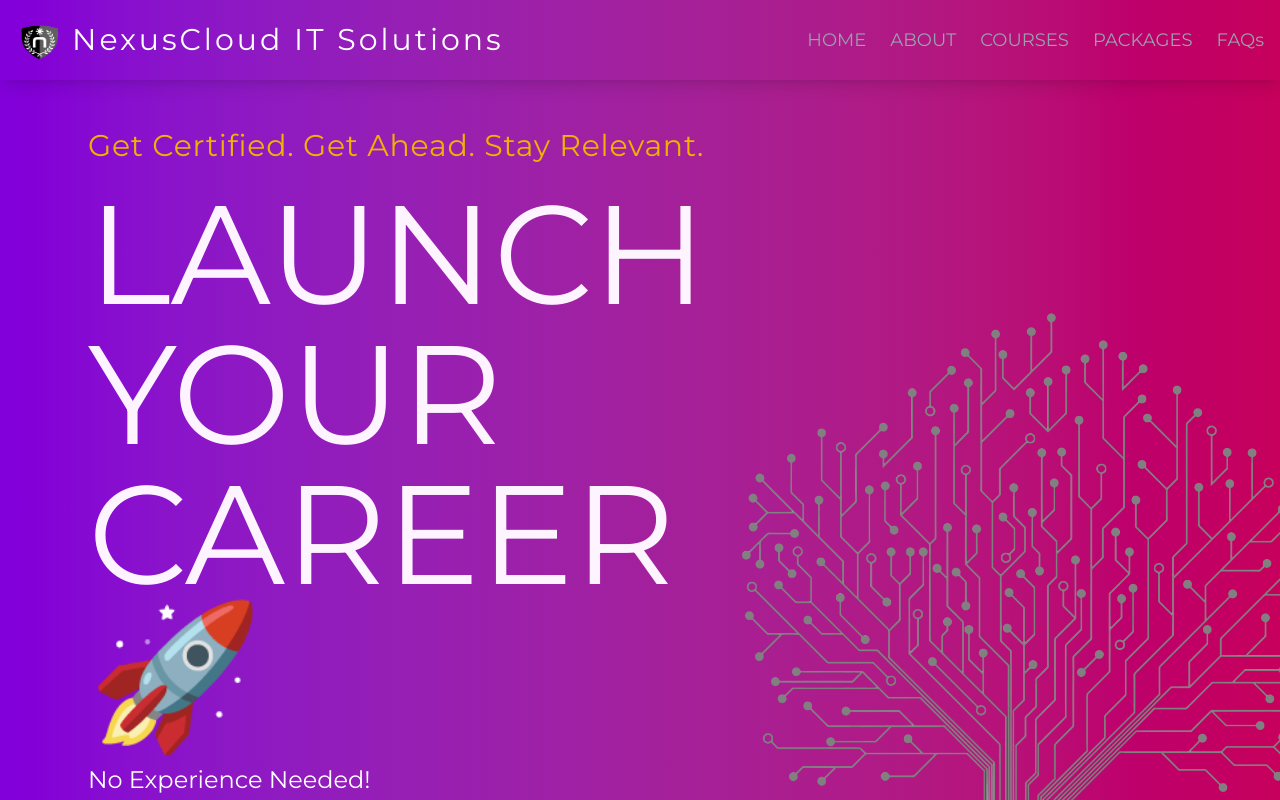
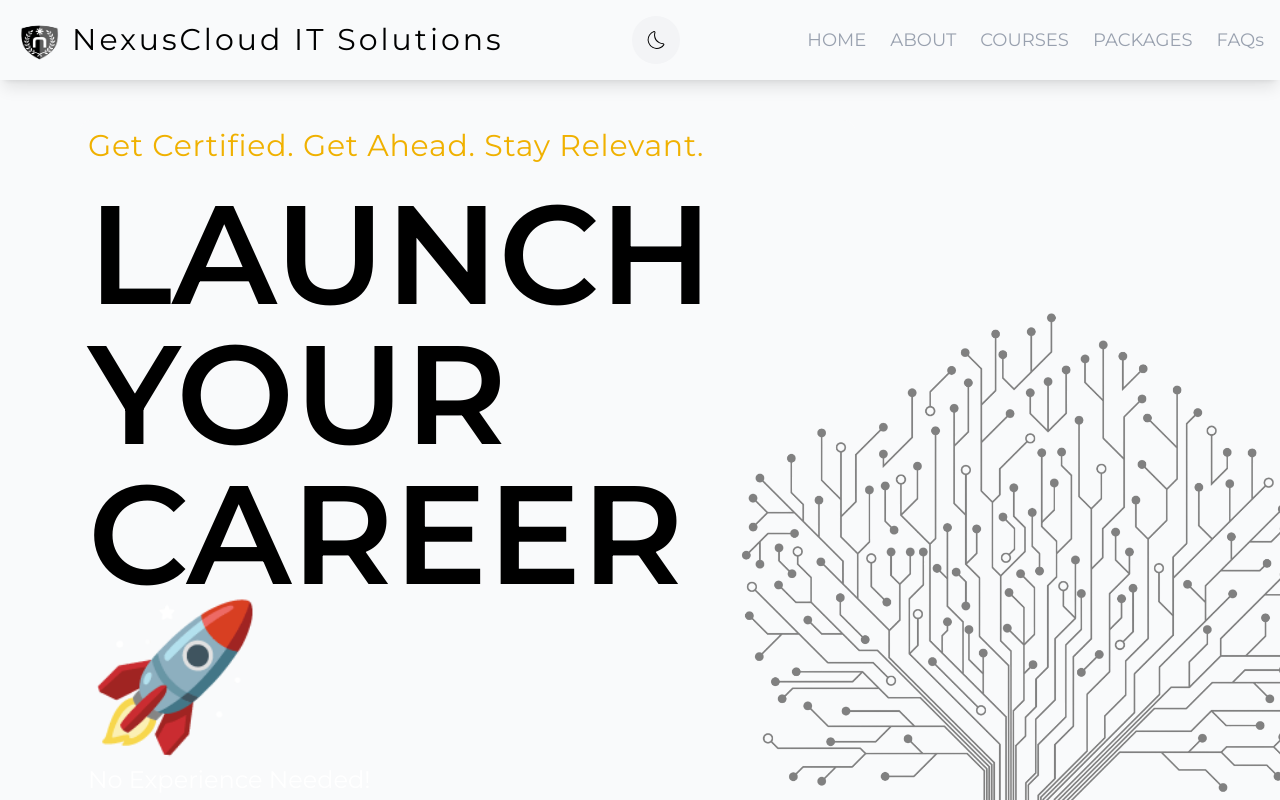
Before and after one commit to JesnerPerillo/NexusCloud-1, a React (Vite) app in the folder nexus-cloud-website/: page / in a window 1280 px wide. Shown: the top 800 px of the page. Built offline with nearby package versions, Linux system fonts and the light colour scheme.

Commit message:
Added Dark mode theme

```diff
--- a/nexus-cloud-website/package.json
+++ b/nexus-cloud-website/package.json
@@ -12,6 +12,7 @@
   "dependencies": {
     "@gsap/react": "^2.1.2",
     "@tailwindcss/vite": "^4.0.6",
+    "gsap": "^3.12.7",
     "lucide-react": "^0.475.0",
     "react": "^19.0.0",
     "react-dom": "^19.0.0",
--- a/nexus-cloud-website/src/Components/ContentLandingPage.jsx
+++ b/nexus-cloud-website/src/Components/ContentLandingPage.jsx
@@ -1,12 +1,17 @@
 import gsap from 'gsap';
+import { useState } from 'react';
 import { useGSAP } from '@gsap/react';
 import ScrollTrigger from "gsap/ScrollTrigger";
 import TeachImg from "../Images/tree.png";
 import { SteppedEase } from 'gsap';
+import { CiLight, CiDark  } from "react-icons/ci";
+import DarkMode from '../Components/DarkMode.jsx';
 // import { TimelineMax } from 'gsap/gsap-core';
 
-gsap.registerPlugin(ScrollTrigger, useGSAP);
 export default function ContentLandingPage() {
+    const [themeToggle, setThemeToggle] = useState(false);
+
+    gsap.registerPlugin(ScrollTrigger, useGSAP);
     useGSAP(() => {
         const tl =  gsap.timeline({paused: true});
         tl.fromTo('.type-writer', 8,
@@ -19,6 +24,11 @@ export default function ContentLandingPage() {
         tl.play()
     });
 
+    const handleThemeToggle = () => {
+        setThemeToggle(!themeToggle);
+        document.body.classList.toggle("dark");
+    }
+
 
     // gsap.from('.img-logo', {duration: 1, opacity: 0, ease: 'power2.out'});
     return (
@@ -27,10 +37,11 @@ export default function ContentLandingPage() {
         <div className="w-full mt-20 text-left lg:w-3/4">
             <div className="rounded-xl p-5 lg:p-2 flex flex-col justify-center">
                 <h2 className="text-yellow-500 font-semibold text-2xl sm:text-3xl lg:text-3xl tracking-wide">
-                Get Certified. Get Ahead. Stay Relevant.
+                    Get Certified. Get Ahead. Stay Relevant.
                 </h2>
+
                 <div className="flex flex-col lg:flex-row items-center justify-center lg:justify-start">
-                    <h1 className="text-fuchsia-50 font-bolder text-5xl sm:text-7xl lg:text-[140px] mt-5 flex items-center play-bold">
+                    <h1 className="text-fuchsia-50 font-bolder text-5xl sm:text-7xl lg:text-[140px] mt-5 flex items-center montserrat-bold">
                         LAUNCH YOUR CAREER🚀
                     </h1>
                 </div>
--- /dev/null
+++ b/nexus-cloud-website/src/Components/DarkMode.jsx
@@ -0,0 +1,62 @@
+import React, { useState, useEffect } from "react";
+import { CiLight, CiDark } from "react-icons/ci";
+import '../darkmode.css';
+
+export default function DarkMode() {
+  const [isDark, setIsDark] = useState(false);
+
+  useEffect(() => {
+    // Check saved theme in localStorage or system preference
+    const savedTheme = localStorage.getItem("theme");
+    const systemTheme = window.matchMedia("(prefers-color-scheme: dark)").matches;
+
+    // Set the theme based on the saved preference or system preference
+    const theme = savedTheme ? savedTheme : systemTheme ? "dark" : "light";
+    setIsDark(theme === "dark");
+
+    if (theme === "dark") {
+      document.documentElement.classList.add("dark");
+    } else {
+      document.documentElement.classList.remove("dark");
+    }
+
+    // Listen for system theme changes
+    const mediaQuery = window.matchMedia("(prefers-color-scheme: dark)");
+    const handleSystemThemeChange = (e) => {
+      if (!savedTheme) {
+        const newTheme = e.matches ? "dark" : "light";
+        setIsDark(e.matches);
+        document.documentElement.classList.toggle("dark", e.matches);
+        localStorage.setItem("theme", newTheme);
+      }
+    };
+
+    mediaQuery.addEventListener("change", handleSystemThemeChange);
+
+    return () => {
+      mediaQuery.removeEventListener("change", handleSystemThemeChange);
+    };
+  }, []);
+
+  const toggleTheme = () => {
+    const newTheme = !isDark ? "dark" : "light";
+    setIsDark(!isDark);
+
+    if (newTheme === "dark") {
+      document.documentElement.classList.add("dark");
+      localStorage.setItem("theme", "dark");
+    } else {
+      document.documentElement.classList.remove("dark");
+      localStorage.setItem("theme", "light");
+    }
+  };
+
+  return (
+    <button
+      onClick={toggleTheme}
+      className="p-3 rounded-full text-black transition-all"
+    >
+      {isDark ? <CiLight className="text-2xl" /> : <CiDark className="text-2xl" />}
+    </button>
+  );
+}
--- a/nexus-cloud-website/src/Components/Header.jsx
+++ b/nexus-cloud-website/src/Components/Header.jsx
@@ -5,6 +5,7 @@ import NexusLogo from "../Images/nexusLogo.png";
 import gsap from 'gsap';
 import { useGSAP } from "@gsap/react";
 import { ScrollTrigger } from "gsap/ScrollTrigger";
+import DarkMode from '../Components/DarkMode.jsx';
 
 gsap.registerPlugin(ScrollTrigger);
 export default function Header() {
@@ -31,15 +32,16 @@ export default function Header() {
     }
 
     return (
-        <header className="w-full fixed z-30 bg-gradient-to-r from-purple-700 to-pink-700 shadow-lg">
+    <header className="w-full fixed text-black z-30 bg-white dark:bg-black shadow-lg transition-colors">
             <div className="container w-full flex justify-between items-center p-4">
                 {/* Logo */}
                 <div className="flex items-center">
                     <img src={NexusLogo} alt="NexusCloud Logo" className="h-12 w-12 mr-2" />
-                    <h1 className="text-white text-xl md:text-3xl font-bold tracking-widest">
+                    <h1 className="text-black dark:text-white text-xl md:text-3xl font-bold tracking-widest">
                         NexusCloud IT Solutions
                     </h1>
                 </div>
+                <DarkMode />
 
                 {/* Menu - Desktop */}
                 <nav className="hidden md:flex space-x-6 text-white text-lg font-semibold">
--- a/nexus-cloud-website/src/Routes/LandingPage.jsx
+++ b/nexus-cloud-website/src/Routes/LandingPage.jsx
@@ -8,8 +8,8 @@ export default function LandingPage() {
 
 
     return(
-        <div className="w-full h-auto bg-gradient-to-r from-purple-700 to-pink-700 relative">
-            <div className="w-full h-auto bg-gradient-to-r from-purple-700 to-pink-700 sm:h-screen">
+        <div className="w-full h-auto bg-black relative">
+            <div className="w-full h-auto bg-black sm:h-screen">
                 <Header className="position-fixed drop-shadow-xl"/>
                 <div>
                     <ContentLadingPage />
--- /dev/null
+++ b/nexus-cloud-website/src/darkmode.css
@@ -0,0 +1,29 @@
+/* Default light mode styles */
+:root {
+    --bg-color: #f9fafb;    /* Light background */
+    --text-color: #000000;   /* Dark text color */
+    --button-bg: #f3f4f6;    /* Light button background */
+    --button-text: #000000;   /* Dark button text */
+  }
+
+  /* Dark mode styles */
+  html.dark {
+    --bg-color: #000000;    /* Dark background */
+    --text-color: #f9fafb;   /* Light text color */
+    --button-bg: #4b5563;    /* Dark button background */
+    --button-text: #f3f4f6;  /* Light button text */
+  }
+
+  div {
+    background-color: var(--bg-color);
+    color: var(--text-color);
+  }
+
+  button {
+    background-color: var(--button-bg);
+    color: var(--button-text);
+  }
+
+  p, h1 {
+    color: var(--button-text);
+  }
--- a/nexus-cloud-website/tailwind.config.js
+++ b/nexus-cloud-website/tailwind.config.js
@@ -1,5 +1,6 @@
 /** @type {import('tailwindcss').Config} */
 export default {
+  darkMode: 'media',
   theme: {
     extend: {
       fontFamily: {
```
Also changed, not shown: 1 other file (tests, documents, lock files or other folders).
